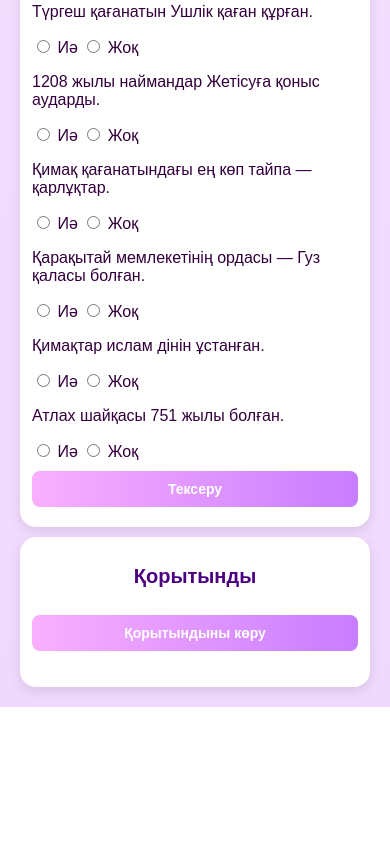
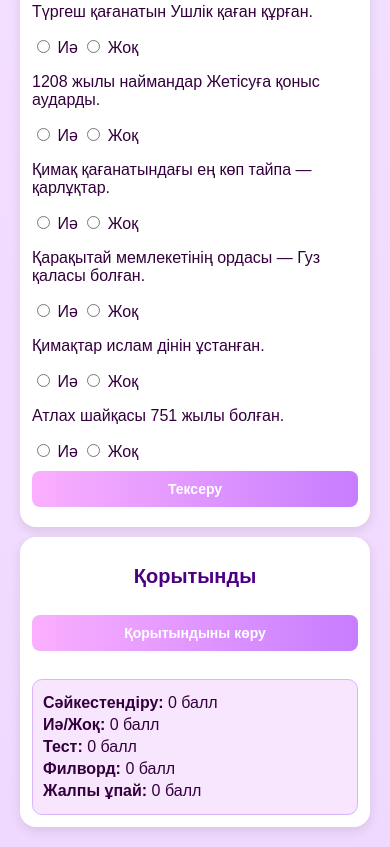
Before and after one commit to Ayash-da/tarih, a plain HTML site: page index.html in a window 390 px wide. Shown: the part 3794-4641 px from the top of the page. Before the commit the page ends 4501 px from the top, so only its background shows below. Drawn offline with Linux system fonts and the light colour scheme.

Commit message:
Update index.html

```diff
--- a/index.html
+++ b/index.html
@@ -114,6 +114,20 @@ h2 {
   flex-wrap: wrap;
   gap: 10px;
 }
+.score-summary {
+  margin-top: 20px;
+  padding: 12px;
+  background: #f8e6ff;
+  border: 1px solid #d7b5ff;
+  border-radius: 10px;
+  font-size: 16px;
+  color: #33003d;
+  max-width: 320px;
+}
+
+.score-summary p {
+  margin: 6px 0;
+}
 
 /* ✅ Мобильді бейімделген стильдер */
 @media screen and (max-width: 600px) {
@@ -131,7 +145,14 @@ h2 {
     font-size: 20px;
     text-align: center;
   }
+ .score-summary {
+    font-size: 15px;
+    padding: 10px;
+  }
 
+  .score-summary p {
+    margin: 4px 0;
+  }
   .hint-button, .question button {
     width: 100%;
     margin-bottom: 8px;
@@ -232,6 +253,14 @@ h2 {
       <h2>Қорытынды</h2>
       <button class="hint-button" onclick="updateScoreDisplay()">Қорытындыны көру</button>
       <p id="final-result"></p>
+      <div class="score-summary">
+  <p><strong>Сәйкестендіру:</strong> <span id="match-score">0</span> балл</p>
+  <p><strong>Иә/Жоқ:</strong> <span id="truefalse-score">0</span> балл</p>
+  <p><strong>Тест:</strong> <span id="test-score">0</span> балл</p>
+  <p><strong>Филворд:</strong> <span id="filword-score">0</span> балл</p>
+  <p><strong>Жалпы ұпай:</strong> <span id="total-score">0</span> балл</p>
+</div>
+
     </section>
 
   </main>
@@ -496,11 +525,18 @@ const yesNoQuestions = [
     }
 
     // ================= ҚОРЫТЫНДЫ ===================
-    function updateScoreDisplay() {
-      const total = scoreMatching + scoreYesNo + scoreTest + scoreFilword;
-      document.getElementById("final-result").textContent =
-        `Сәйкестендіру: ${scoreMatching} балл\nИә/Жоқ: ${scoreYesNo} балл\nТест: ${scoreTest} балл\nФилворд: ${scoreFilword} балл\nЖалпы ұпай: ${total} балл`;
-    }
+   function updateScoreDisplay() {
+  document.getElementById("match-score").textContent = matchScore;
+  document.getElementById("truefalse-score").textContent = trueFalseScore;
+  document.getElementById("test-score").textContent = testScore;
+  document.getElementById("filword-score").textContent = filwordScore;
+
+  const total = matchScore + trueFalseScore + testScore + filwordScore;
+  document.getElementById("total-score").textContent = total;
+
+  document.getElementById("final-result").textContent = `Жалпы ұпайыңыз: ${total} балл`;
+}
+
 
     // Бастапқы жүктеу
     window.onload = () => {
```
